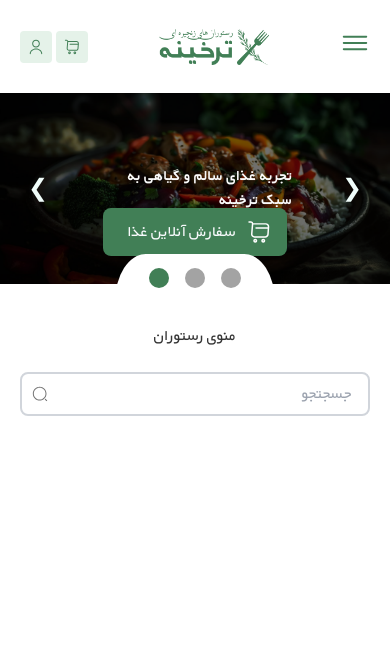
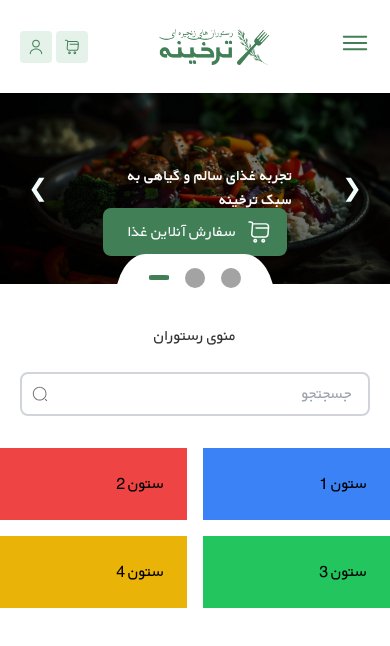
Before and after one commit to amirHosseinAlaei/tarkhine, a website: page public/index.html in a window 390 px wide. Drawn offline with Linux system fonts and the light colour scheme; files whose address does not match are found by name.

Commit message:
dot update

```diff
--- a/public/index.html
+++ b/public/index.html
@@ -453,7 +453,7 @@
       </div>
     </section>
     <!-- *slider deksto... -->
-    <div class="slider w-full bg-black 2xl:container relative">
+    <div class="slider w-full bg-black 2xl:w-[1536px] mx-auto relative">
       <!-- slide-1 -->
       <div class="slide active">
         <img class="hidden md:block" src="/assets/images/Slider0.png" alt="" />
@@ -594,26 +594,25 @@
 
       <div
         dir="ltr"
-        class="dots text-right bg-white -translate-y-1.5 -translate-x-1/2 left-1/2 p-6 2xl:-my-1.5 -mt-6 gap-4 justify-center absolute top-full w-40 h-8 items-center flex"
+        class="dots 2xl:-mt-4 text-right bg-white -translate-y-1.5 -translate-x-1/2 left-1/2 p-6 2xl:-my-1.5 -mt-6 gap-4 justify-center absolute top-full w-40 h-8 items-center flex"
       >
         <span
-          class="dot active w-5 h-5 rounded-full bg-neutral-400 inline-block"
+          class="dot active w-5 h-5  bg-neutral-400 inline-block"
         ></span>
 
         <span
-          class="dot w-5 h-5 rounded-full bg-neutral-400 inline-block"
+          class="dot w-5 h-5  bg-neutral-400 inline-block"
         ></span>
         <span
-          class="dot w-5 h-5 rounded-full bg-neutral-400 inline-block"
+          class="dot w-5 h-5  bg-neutral-400 inline-block"
         ></span>
       </div>
     </div>
+
     <!--! search box moile  -->
-
     <h2
-      class="text-base 2xl:mt-12 mt-10 2xl:container sm:text-lg md:text-2xl text-center md:font-semibold text-[#353535]"
-    >
-      منوی رستوران
+      class="text-base 2xl:mt-10  mt-10 2xl:container sm:text-lg md:text-2xl text-center md:font-semibold text-[#353535]"  >
+     منوی رستوران
     </h2>
 
     <form class="relative px-5 mt-6 md:hidden">
@@ -645,8 +644,15 @@
       </button>
     </form>
 
-    <script src="/app.js"></script>
+    <!-- menu-girid -->
+    <div class="grid grid-cols-2  mt-8 md:grid-cols-2 gap-4">
+      <div class="bg-blue-500 p-6">ستون 1</div>
+      <div class="bg-red-500 p-6">ستون 2</div>
+      <div class="bg-green-500 p-6">ستون 3</div>
+      <div class="bg-yellow-500 p-6">ستون 4</div>
+    </div>
 
 
+    <script src="/app.js"></script>
   </body>
 </html>
--- a/src/css/tailwind.css
+++ b/src/css/tailwind.css
@@ -14,14 +14,23 @@
     display: block;
 }
 
+.dot{
+border-radius: 100%;
+
+}
+
 .dots{
-
     border-radius: 96px 96px 0px 0px / 150px 150px 0px 0px;
 }
 
 .dot.active {
     background-color: #417F56;
+border-radius: 20%;
+width: 20px;
+height: 5px;
+
 }
+
 
 
 
```
Also changed, not shown: public/build/tailwind.css.
